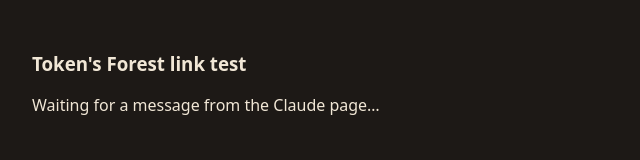
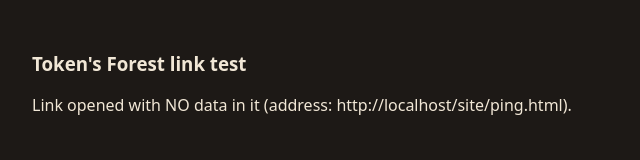
Before and after one commit to actrask/tokensforest, a plain HTML site: page site/ping.html in a window 1280 px wide. Shown: the whole page, without its empty margins (0-640 px from the left). Drawn offline with Linux system fonts and the light colour scheme; no server answers.

Commit message:
Link test: also accept data in the query string; log empty arrivals
Co-Authored-By: Claude Opus 5.5 <noreply@anthropic.com>
Claude-Session: https://claude.ai/code/session_01Mvc1L2XhAsyj5JeWXng3ao

```diff
--- a/site/ping.html
+++ b/site/ping.html
@@ -10,12 +10,12 @@ window.addEventListener('message', function(e){
     .catch(function(err){ s.textContent = 'Got the message but could not log it: ' + err.message; });
 });
 // link test: data arrives in the address after #
-(function(){ var h = location.hash.slice(1); if (!h) return; var m = h.match(/^n=(\d+)&c=([0-9a-f]+)&d=(.*)$/); var s = document.getElementById('s');
+(function(){ var h = location.hash.slice(1) || location.search.slice(1); var via = location.hash.length > 1 ? 'hash' : 'query'; if (!h) { document.getElementById('s').textContent = 'Link opened with NO data in it (address: ' + location.href.slice(0, 80) + ').'; fetch('/api/ping?t=link-empty', {method:'POST', body: location.href.slice(0, 200)}); return; } var m = h.match(/^n=(\d+)&c=([0-9a-f]+)&d=(.*)$/); var s = document.getElementById('s');
   if (!m) { s.textContent = 'Link opened, but the data did not arrive in the expected form (' + h.length + ' characters).'; return; }
   var d = m[3], sum = 0; for (var i = 0; i < d.length; i++) sum = (sum * 31 + d.charCodeAt(i)) >>> 0;
   var ok = d.length === +m[1] && sum.toString(16) === m[2];
   s.textContent = (ok ? 'Arrived intact: ' : 'Arrived DAMAGED: ') + Math.round(d.length / 1024) + ' KB of ' + Math.round(m[1] / 1024) + ' KB. Logging…';
-  fetch('/api/ping?t=link', {method:'POST', headers:{'Content-Type':'application/json'}, body: JSON.stringify({sent: +m[1], got: d.length, intact: ok, ua: navigator.userAgent.slice(0, 90)})})
+  fetch('/api/ping?t=link', {method:'POST', headers:{'Content-Type':'application/json'}, body: JSON.stringify({via: via, sent: +m[1], got: d.length, intact: ok, ua: navigator.userAgent.slice(0, 90)})})
     .then(function(){ s.textContent += ' Logged. You can close this tab and try the next link.'; history.replaceState(null, '', location.pathname); }); })();
 if (window.opener) { try { window.opener.postMessage({ready: true}, '*'); } catch (e) {} }
 </script></body></html>
```
